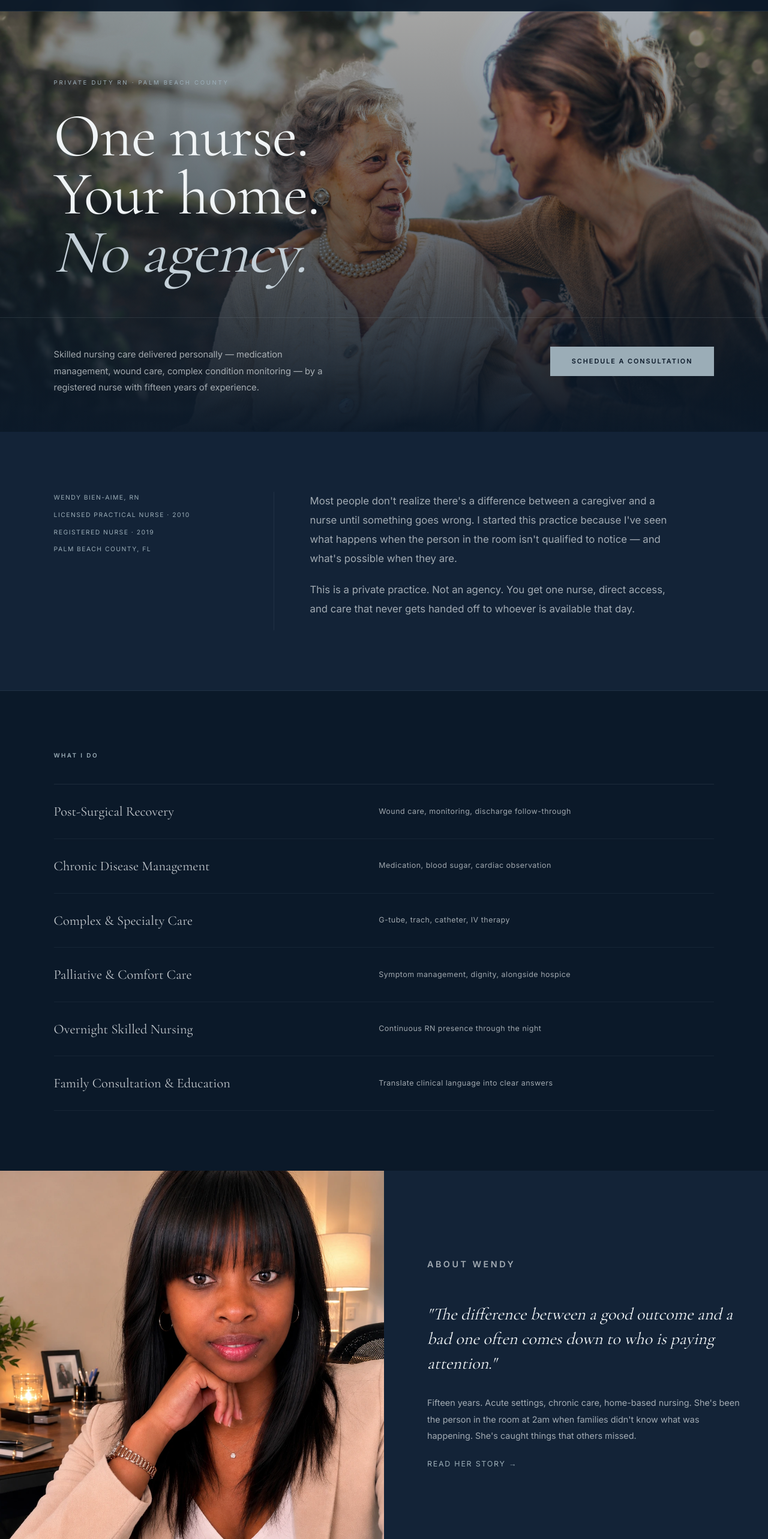
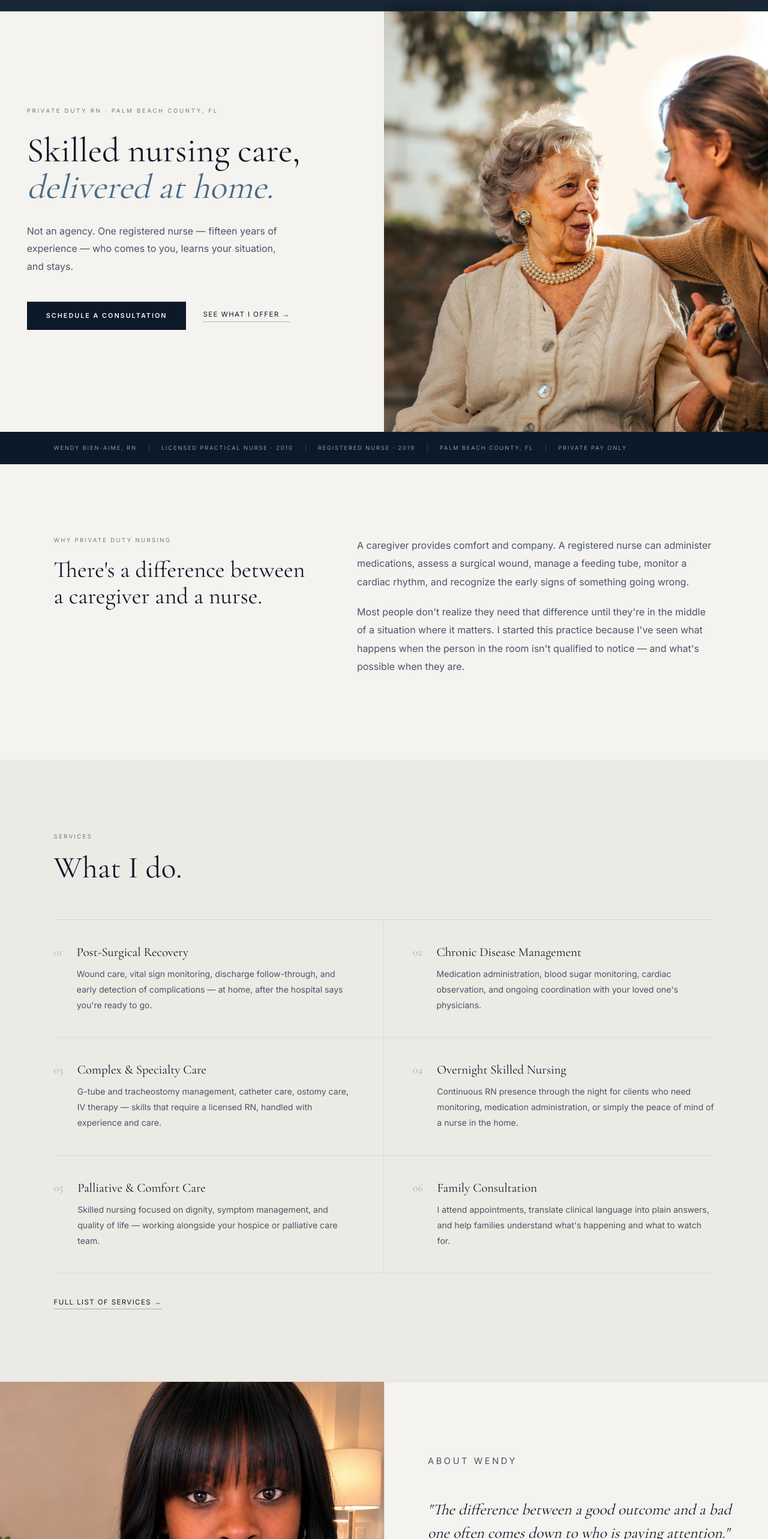
Before and after one commit to wendyservices2011-commits/wendy-concierge-nursing, a Next.js app: page / in a window 1280 px wide. Shown: the part 80-2646 px from the top of the page at 60% size. Built offline with nearby package versions, Linux system fonts and the light colour scheme.

Commit message:
Full redesign — light cream background, airy layout, warm typography

```diff
--- a/app/globals.css
+++ b/app/globals.css
@@ -836,6 +836,346 @@ details[open] summary::after { content: "−"; }
 }
 
 .thankYou p { color: var(--text-dim); line-height: 1.8; margin-bottom: 12px; }
+
+/* ─── Light Homepage ─────────────────────────────────────── */
+.lightMain {
+  background: #F5F3EF;
+  color: var(--navy);
+}
+
+/* Nav override for light pages */
+.lightMain ~ * .nav,
+.navLight {
+  background: rgba(245,243,239,0.96);
+  border-bottom: 1px solid rgba(11,25,41,0.1);
+}
+
+.lhEyebrow {
+  font-family: var(--font-sans);
+  font-size: 0.6rem;
+  letter-spacing: 0.28em;
+  text-transform: uppercase;
+  color: #6B7A8A;
+  margin-bottom: 28px;
+  display: block;
+}
+
+.lhLabel {
+  font-family: var(--font-sans);
+  font-size: 0.6rem;
+  letter-spacing: 0.24em;
+  text-transform: uppercase;
+  color: #6B7A8A;
+  margin-bottom: 20px;
+  display: block;
+}
+
+.lhTextLink {
+  font-family: var(--font-sans);
+  font-size: 0.72rem;
+  letter-spacing: 0.12em;
+  text-transform: uppercase;
+  color: var(--navy);
+  border-bottom: 1px solid rgba(11,25,41,0.3);
+  padding-bottom: 2px;
+  transition: border-color 0.2s;
+}
+
+.lhTextLink:hover { border-color: var(--navy); }
+
+.navyButton {
+  display: inline-flex;
+  align-items: center;
+  font-family: var(--font-sans);
+  font-size: 0.68rem;
+  letter-spacing: 0.18em;
+  text-transform: uppercase;
+  padding: 15px 32px;
+  background: var(--navy);
+  color: #F5F3EF;
+  font-weight: 600;
+  transition: background 0.2s;
+  align-self: flex-start;
+}
+
+.navyButton:hover { background: var(--navy-light); }
+
+/* Hero */
+.lhHero {
+  display: grid;
+  grid-template-columns: 1fr 1fr;
+  min-height: 100vh;
+  padding-top: 88px;
+}
+
+.lhHeroText {
+  display: flex;
+  flex-direction: column;
+  justify-content: center;
+  padding: 80px 6% 80px 7%;
+  background: #F5F3EF;
+}
+
+.lhHeroText h1 {
+  font-family: var(--font-serif);
+  font-size: clamp(3rem, 4.5vw, 5.5rem);
+  line-height: 1.06;
+  font-weight: 400;
+  color: var(--navy);
+  margin-bottom: 28px;
+}
+
+.lhHeroText h1 em {
+  font-style: italic;
+  color: #4A6B8A;
+}
+
+.lhHeroSub {
+  font-size: 1rem;
+  line-height: 1.85;
+  color: #4A5568;
+  max-width: 420px;
+  margin-bottom: 44px;
+}
+
+.lhHeroActions {
+  display: flex;
+  align-items: center;
+  gap: 28px;
+  flex-wrap: wrap;
+}
+
+.lhHeroPhoto {
+  position: relative;
+  overflow: hidden;
+}
+
+/* Credentials */
+.lhCredBar {
+  display: flex;
+  align-items: center;
+  gap: 20px;
+  padding: 20px 7%;
+  background: var(--navy);
+  flex-wrap: wrap;
+}
+
+.lhCredBar span {
+  font-family: var(--font-sans);
+  font-size: 0.58rem;
+  letter-spacing: 0.2em;
+  text-transform: uppercase;
+  color: rgba(196,208,216,0.7);
+}
+
+.lhCredSep {
+  width: 1px !important;
+  height: 12px;
+  background: rgba(155,173,183,0.3) !important;
+  display: inline-block;
+  flex-shrink: 0;
+}
+
+/* Intro */
+.lhIntro {
+  display: grid;
+  grid-template-columns: 1fr 1.4fr;
+  gap: 80px;
+  padding: 120px 7%;
+  background: #F5F3EF;
+  border-bottom: 1px solid rgba(11,25,41,0.08);
+}
+
+.lhIntroLeft h2 {
+  font-family: var(--font-serif);
+  font-size: clamp(2rem, 3vw, 3.4rem);
+  line-height: 1.15;
+  font-weight: 400;
+  color: var(--navy);
+  margin-top: 12px;
+}
+
+.lhIntroRight p {
+  font-size: 1rem;
+  line-height: 1.9;
+  color: #4A5568;
+  margin-bottom: 20px;
+}
+
+/* Services */
+.lhServices {
+  padding: 120px 7%;
+  background: #ECEAE5;
+  border-bottom: 1px solid rgba(11,25,41,0.08);
+}
+
+.lhServicesHeader { margin-bottom: 60px; }
+
+.lhServicesHeader h2 {
+  font-family: var(--font-serif);
+  font-size: clamp(2.4rem, 4vw, 4.5rem);
+  font-weight: 400;
+  color: var(--navy);
+  line-height: 1;
+  margin-top: 12px;
+}
+
+.lhServiceItems {
+  display: grid;
+  grid-template-columns: 1fr 1fr;
+  gap: 0;
+  border-top: 1px solid rgba(11,25,41,0.1);
+}
+
+.lhServiceItem {
+  display: flex;
+  gap: 24px;
+  padding: 40px 0;
+  border-bottom: 1px solid rgba(11,25,41,0.08);
+  padding-right: 48px;
+}
+
+.lhServiceItem:nth-child(odd) { padding-right: 48px; border-right: 1px solid rgba(11,25,41,0.08); }
+.lhServiceItem:nth-child(even) { padding-left: 48px; padding-right: 0; }
+
+.lhServiceN {
+  font-family: var(--font-serif);
+  font-size: 1.1rem;
+  color: #9BADB7;
+  flex-shrink: 0;
+  line-height: 1.6;
+  font-weight: 400;
+}
+
+.lhServiceItem h3 {
+  font-family: var(--font-serif);
+  font-size: 1.3rem;
+  font-weight: 400;
+  color: var(--navy);
+  margin-bottom: 10px;
+  line-height: 1.3;
+}
+
+.lhServiceItem p {
+  font-size: 0.88rem;
+  line-height: 1.85;
+  color: #4A5568;
+}
+
+/* About */
+.lhAbout {
+  display: grid;
+  grid-template-columns: 1fr 1fr;
+  min-height: 680px;
+  background: #F5F3EF;
+}
+
+.lhAboutPhoto { position: relative; overflow: hidden; }
+
+.lhAboutContent {
+  padding: 80px 7% 80px 72px;
+  display: flex;
+  flex-direction: column;
+  justify-content: center;
+  gap: 20px;
+  border-left: 1px solid rgba(11,25,41,0.08);
+}
+
+.lhQuote {
+  font-family: var(--font-serif);
+  font-size: clamp(1.4rem, 2vw, 1.9rem);
+  font-style: italic;
+  line-height: 1.5;
+  color: var(--navy);
+  font-weight: 400;
+  border: none;
+  padding: 0;
+  margin: 8px 0;
+}
+
+.lhAboutContent p {
+  font-size: 0.92rem;
+  line-height: 1.9;
+  color: #4A5568;
+}
+
+/* Pull quote */
+.lhPull {
+  background: var(--navy);
+  padding: 100px 7%;
+}
+
+.lhPull p {
+  font-family: var(--font-serif);
+  font-size: clamp(1.8rem, 3vw, 3rem);
+  line-height: 1.4;
+  font-weight: 400;
+  color: rgba(240,244,246,0.9);
+  max-width: 900px;
+  font-style: italic;
+}
+
+/* Cross reference */
+.lhCross {
+  padding: 80px 7%;
+  background: #ECEAE5;
+  border-top: 1px solid rgba(11,25,41,0.08);
+  border-bottom: 1px solid rgba(11,25,41,0.08);
+}
+
+.lhCrossInner { max-width: 680px; }
+
+.lhCrossText {
+  font-size: 0.97rem;
+  line-height: 1.85;
+  color: #4A5568;
+  margin-bottom: 20px;
+  margin-top: 12px;
+}
+
+.lhCrossText strong { color: var(--navy); }
+
+/* CTA */
+.lhCta {
+  padding: 140px 7%;
+  background: #F5F3EF;
+}
+
+.lhCtaInner { max-width: 680px; }
+
+.lhCta h2 {
+  font-family: var(--font-serif);
+  font-size: clamp(2.4rem, 4vw, 4rem);
+  font-weight: 400;
+  line-height: 1.1;
+  color: var(--navy);
+  margin-bottom: 24px;
+}
+
+.lhCta p {
+  font-size: 1rem;
+  line-height: 1.85;
+  color: #4A5568;
+  margin-bottom: 36px;
+}
+
+.lhCtaContact {
+  margin-top: 20px;
+  font-size: 0.85rem;
+  color: #6B7A8A;
+}
+
+.lhCtaContact a {
+  color: var(--navy);
+  border-bottom: 1px solid rgba(11,25,41,0.2);
+  padding-bottom: 1px;
+}
+
+/* Footer override for light pages */
+.lightMain + .siteFooter,
+.lightFooter {
+  background: var(--navy);
+}
 
 /* ─── Homepage Hero ──────────────────────────────────────── */
 .hpHero {
@@ -1678,6 +2018,24 @@ details[open] summary::after { content: "−"; }
   .whyItem:last-child { border-bottom: none; }
   .finalCta { grid-template-columns: 1fr; gap: 40px; padding: 72px 6%; }
 
+  /* Light homepage mobile */
+  .lhHero { grid-template-columns: 1fr; min-height: auto; }
+  .lhHeroText { padding: 60px 6%; }
+  .lhHeroPhoto { height: 320px; }
+  .lhCredBar { gap: 12px; padding: 16px 6%; }
+  .lhCredSep { display: none; }
+  .lhIntro { grid-template-columns: 1fr; gap: 36px; padding: 72px 6%; }
+  .lhServices { padding: 72px 6%; }
+  .lhServiceItems { grid-template-columns: 1fr; }
+  .lhServiceItem:nth-child(odd),
+  .lhServiceItem:nth-child(even) { padding: 32px 0; border-right: none; padding-left: 0; padding-right: 0; }
+  .lhAbout { grid-template-columns: 1fr; }
+  .lhAboutPhoto { height: 380px; }
+  .lhAboutContent { padding: 60px 6%; border-left: none; border-top: 1px solid rgba(11,25,41,0.08); }
+  .lhPull { padding: 72px 6%; }
+  .lhCross { padding: 60px 6%; }
+  .lhCta { padding: 80px 6%; }
+
   /* New homepage sections */
   .hpHeroContent h1 { font-size: clamp(3rem, 12vw, 5rem); }
   .hpHeroFooter { flex-direction: column; align-items: flex-start; gap: 28px; }
--- a/app/page.tsx
+++ b/app/page.tsx
@@ -7,103 +7,136 @@ export default function HomePage() {
   return (
     <>
       <SiteNav />
-      <main>
+      <main className="lightMain">
 
         {/* ── Hero ─────────────────────────────────────────────── */}
-        <section className="hpHero">
-          <div className="hpHeroBg">
+        <section className="lhHero">
+          <div className="lhHeroText">
+            <p className="lhEyebrow">Private Duty RN · Palm Beach County, FL</p>
+            <h1>
+              Skilled nursing care,<br />
+              <em>delivered at home.</em>
+            </h1>
+            <p className="lhHeroSub">
+              Not an agency. One registered nurse — fifteen years of experience —
+              who comes to you, learns your situation, and stays.
+            </p>
+            <div className="lhHeroActions">
+              <Link href="/consultation" className="navyButton">
+                Schedule a Consultation
+              </Link>
+              <Link href="/services" className="lhTextLink">
+                See what I offer →
+              </Link>
+            </div>
+          </div>
+          <div className="lhHeroPhoto">
             <Image
               src="/hero-nursing.jpg"
-              alt=""
+              alt="In-home nursing care"
               fill
               style={{ objectFit: "cover", objectPosition: "center 30%" }}
               priority
             />
-            <div className="hpHeroScrim" />
-          </div>
-          <div className="hpHeroContent">
-            <p className="hpHeroEye">Private Duty RN · Palm Beach County</p>
-            <h1>
-              One nurse.<br />
-              Your home.<br />
-              <em>No agency.</em>
-            </h1>
-          </div>
-          <div className="hpHeroFooter">
-            <p>
-              Skilled nursing care delivered personally — medication management,
-              wound care, complex condition monitoring — by a registered nurse
-              with fifteen years of experience.
-            </p>
-            <Link href="/consultation" className="silverButton">
-              Schedule a Consultation
-            </Link>
           </div>
         </section>
 
-        {/* ── Opening Statement ─────────────────────────────────── */}
-        <section className="hpStatement">
-          <div className="hpStatementLeft">
-            <span className="hpStatCred">Wendy Bien-Aime, RN</span>
-            <span className="hpStatCred">Licensed Practical Nurse · 2010</span>
-            <span className="hpStatCred">Registered Nurse · 2019</span>
-            <span className="hpStatCred">Palm Beach County, FL</span>
+        {/* ── Credentials bar ───────────────────────────────────── */}
+        <div className="lhCredBar">
+          <span>Wendy Bien-Aime, RN</span>
+          <span className="lhCredSep" />
+          <span>Licensed Practical Nurse · 2010</span>
+          <span className="lhCredSep" />
+          <span>Registered Nurse · 2019</span>
+          <span className="lhCredSep" />
+          <span>Palm Beach County, FL</span>
+          <span className="lhCredSep" />
+          <span>Private Pay Only</span>
         </div>
-          <div className="hpStatementRight">
+
+        {/* ── Intro ─────────────────────────────────────────────── */}
+        <section className="lhIntro">
+          <div className="lhIntroLeft">
+            <p className="lhLabel">Why private duty nursing</p>
+            <h2>
+              There's a difference between<br />
+              a caregiver and a nurse.
+            </h2>
+          </div>
+          <div className="lhIntroRight">
             <p>
-              Most people don't realize there's a difference between a caregiver
-              and a nurse until something goes wrong. I started this practice
-              because I've seen what happens when the person in the room isn't
-              qualified to notice — and what's possible when they are.
+              A caregiver provides comfort and company. A registered nurse can
+              administer medications, assess a surgical wound, manage a feeding
+              tube, monitor a cardiac rhythm, and recognize the early signs of
+              something going wrong.
             </p>
             <p>
-              This is a private practice. Not an agency. You get one nurse,
-              direct access, and care that never gets handed off to whoever is
-              available that day.
+              Most people don't realize they need that difference until they're
+              in the middle of a situation where it matters. I started this
+              practice because I've seen what happens when the person in the
+              room isn't qualified to notice — and what's possible when they are.
             </p>
           </div>
         </section>
 
         {/* ── Services ─────────────────────────────────────────── */}
-        <section className="hpServices">
-          <p className="eyebrow">What I Do</p>
-          <div className="hpServiceList">
-            <Link href="/services" className="hpServiceRow">
-              <span className="hpServiceName">Post-Surgical Recovery</span>
-              <span className="hpServiceDesc">Wound care, monitoring, discharge follow-through</span>
-              <span className="hpServiceArrow">→</span>
+        <section className="lhServices">
+          <div className="lhServicesHeader">
+            <p className="lhLabel">Services</p>
+            <h2>What I do.</h2>
+          </div>
+          <div className="lhServiceItems">
+            <div className="lhServiceItem">
+              <span className="lhServiceN">01</span>
+              <div>
+                <h3>Post-Surgical Recovery</h3>
+                <p>Wound care, vital sign monitoring, discharge follow-through, and early detection of complications — at home, after the hospital says you're ready to go.</p>
+              </div>
+            </div>
+            <div className="lhServiceItem">
+              <span className="lhServiceN">02</span>
+              <div>
+                <h3>Chronic Disease Management</h3>
+                <p>Medication administration, blood sugar monitoring, cardiac observation, and ongoing coordination with your loved one's physicians.</p>
+              </div>
+            </div>
+            <div className="lhServiceItem">
+              <span className="lhServiceN">03</span>
+              <div>
+                <h3>Complex &amp; Specialty Care</h3>
+                <p>G-tube and tracheostomy management, catheter care, ostomy care, IV therapy — skills that require a licensed RN, handled with experience and care.</p>
+              </div>
+            </div>
+            <div className="lhServiceItem">
+              <span className="lhServiceN">04</span>
+              <div>
+                <h3>Overnight Skilled Nursing</h3>
+                <p>Continuous RN presence through the night for clients who need monitoring, medication administration, or simply the peace of mind of a nurse in the home.</p>
+              </div>
+            </div>
+            <div className="lhServiceItem">
+              <span className="lhServiceN">05</span>
+              <div>
+                <h3>Palliative &amp; Comfort Care</h3>
+                <p>Skilled nursing focused on dignity, symptom management, and quality of life — working alongside your hospice or palliative care team.</p>
+              </div>
+            </div>
+            <div className="lhServiceItem">
+              <span className="lhServiceN">06</span>
+              <div>
+                <h3>Family Consultation</h3>
+                <p>I attend appointments, translate clinical language into plain answers, and help families understand what's happening and what to watch for.</p>
+              </div>
+            </div>
+          </div>
+          <Link href="/services" className="lhTextLink" style={{ marginTop: "40px", display: "inline-block" }}>
+            Full list of services →
           </Link>
-            <Link href="/services" className="hpServiceRow">
-              <span className="hpServiceName">Chronic Disease Management</span>
-              <span className="hpServiceDesc">Medication, blood sugar, cardiac observation</span>
-              <span className="hpServiceArrow">→</span>
-            </Link>
-            <Link href="/services" className="hpServiceRow">
-              <span className="hpServiceName">Complex &amp; Specialty Care</span>
-              <span className="hpServiceDesc">G-tube, trach, catheter, IV therapy</span>
-              <span className="hpServiceArrow">→</span>
-            </Link>
-            <Link href="/services" className="hpServiceRow">
-              <span className="hpServiceName">Palliative &amp; Comfort Care</span>
-              <span className="hpServiceDesc">Symptom management, dignity, alongside hospice</span>
-              <span className="hpServiceArrow">→</span>
-            </Link>
-            <Link href="/services" className="hpServiceRow">
-              <span className="hpServiceName">Overnight Skilled Nursing</span>
-              <span className="hpServiceDesc">Continuous RN presence through the night</span>
-              <span className="hpServiceArrow">→</span>
-            </Link>
-            <Link href="/services" className="hpServiceRow">
-              <span className="hpServiceName">Family Consultation &amp; Education</span>
-              <span className="hpServiceDesc">Translate clinical language into clear answers</span>
-              <span className="hpServiceArrow">→</span>
-            </Link>
-          </div>
         </section>
 
-        {/* ── About / Photo Section ─────────────────────────────── */}
-        <section className="hpAbout">
-          <div className="hpAboutPhoto">
+        {/* ── About / Wendy ─────────────────────────────────────── */}
+        <section className="lhAbout">
+          <div className="lhAboutPhoto">
             <Image
               src="/wendy.jpg"
               alt="Wendy Bien-Aime, RN"
@@ -111,78 +144,77 @@ export default function HomePage() {
               style={{ objectFit: "cover", objectPosition: "top center" }}
             />
           </div>
-          <div className="hpAboutText">
-            <p className="eyebrow">About Wendy</p>
-            <blockquote>
+          <div className="lhAboutContent">
+            <p className="lhLabel">About Wendy</p>
+            <blockquote className="lhQuote">
               "The difference between a good outcome and a bad one often comes
               down to who is paying attention."
             </blockquote>
             <p>
-              Fifteen years. Acute settings, chronic care, home-based nursing.
-              She's been the person in the room at 2am when families didn't know
-              what was happening. She's caught things that others missed.
+              Fifteen years of clinical nursing — acute settings, home-based care,
+              complex conditions. She's been the person in the room at 2am. She's
+              caught things that others missed. She's made the call that mattered.
             </p>
-            <Link href="/about" className="ghostLink" style={{ fontSize: "0.78rem", letterSpacing: "0.14em" }}>
-              Read her story →
+            <p>
+              This practice is small by design. Wendy is not building a staffing
+              agency. She's building a practice where every client gets her —
+              her eyes, her hands, her judgment, her number.
+            </p>
+            <Link href="/about" className="navyButton" style={{ marginTop: "8px" }}>
+              Her story
             </Link>
           </div>
         </section>
 
-        {/* ── Why it matters ────────────────────────────────────── */}
-        <section className="hpWhy">
-          <h2>
-            Some situations need a nurse,<br />
-            not just <em>someone to help.</em>
-          </h2>
-          <div className="hpWhyBody">
+        {/* ── Pull statement ────────────────────────────────────── */}
+        <section className="lhPull">
           <p>
-              A caregiver can provide comfort and company. They cannot administer
-              medications, assess a wound, manage a feeding tube, or recognize the
-              early signs of sepsis. A registered nurse can — and does.
+            Private duty nursing is what happens when someone decides that
+            "good enough" isn't good enough for the person they love.
           </p>
-            <p>
-              Medicare home health ends when the episode ends, not when your loved
-              one no longer needs skilled care. Private duty nursing doesn't have
-              that clock. Care continues for as long as you need it.
-            </p>
-            <Link href="/faq" className="outlineButton" style={{ marginTop: "16px" }}>
-              Common Questions →
-            </Link>
-          </div>
         </section>
 
-        {/* ── Cross Reference ───────────────────────────────────── */}
-        <section className="crossRef">
-          <p>
-            <strong>Need homemaker or companion support instead?</strong>{" "}
-            Wendy also owns Velvet Concierge Care — a separate, AHCA-licensed
-            homemaker and companion service for non-clinical in-home support.
+        {/* ── Cross reference ───────────────────────────────────── */}
+        <section className="lhCross">
+          <div className="lhCrossInner">
+            <p className="lhLabel">Also by Wendy</p>
+            <p className="lhCrossText">
+              Need homemaker or companion support instead of clinical nursing?
+              Wendy also founded <strong>Velvet Concierge Care</strong> — an
+              AHCA-licensed homemaker and companion service for Palm Beach County.
               Many families use both.
             </p>
             <a
               href="https://velvetconciergecare.com"
               target="_blank"
               rel="noopener noreferrer"
-            className="crossRefLink"
+              className="lhTextLink"
             >
               Visit Velvet Concierge Care →
             </a>
+          </div>
         </section>
 
         {/* ── CTA ──────────────────────────────────────────────── */}
-        <section className="hpCta">
-          <h2>Let's talk.</h2>
+        <section className="lhCta">
+          <div className="lhCtaInner">
+            <h2>
+              Not sure if private duty nursing<br />
+              is what you need?
+            </h2>
             <p>
-            Schedule a free consultation. No intake form, no call center —
-            just a direct conversation with Wendy about what you need.
+              Schedule a free consultation and talk directly with Wendy. She'll
+              listen to what's going on and give you an honest answer — even if
+              that answer is that a different kind of support is a better fit.
             </p>
-          <Link href="/consultation" className="silverButton">
+            <Link href="/consultation" className="navyButton">
               Schedule a Free Consultation
             </Link>
-          <div className="hpCtaContact">
+            <p className="lhCtaContact">
               <a href="tel:+18435327181">(843) 532-7181</a>
-            <span>·</span>
+              {" · "}
               <a href="mailto:wendy@wendyconciergenursing.com">wendy@wendyconciergenursing.com</a>
+            </p>
           </div>
         </section>
 
```
Lines whose indentation alone changed are shown as unchanged.
